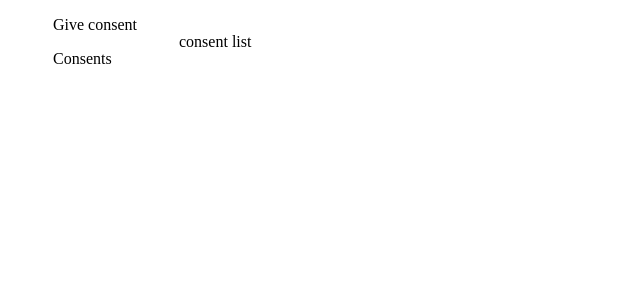
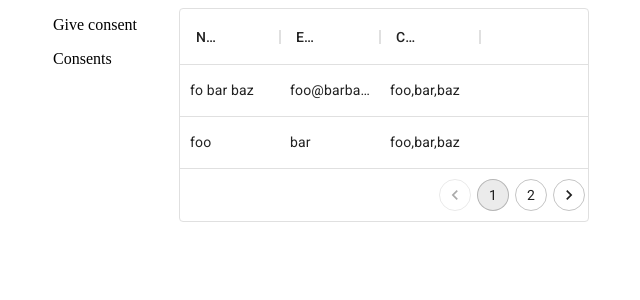
Before and after one commit to eamanola/consents, a React (Create React App) app: page /consents in a window 1280 px wide. Shown: the top 300 px of the page, without its empty margins (327-967 px from the left). Built offline with nearby package versions, Linux system fonts and the light colour scheme.

Commit message:
consent list initial

```diff
--- a/package.json
+++ b/package.json
@@ -4,7 +4,9 @@
   "private": true,
   "dependencies": {
     "@material-ui/core": "^4.11.4",
+    "@material-ui/data-grid": "^4.0.0-alpha.27",
     "@material-ui/icons": "^4.11.2",
+    "@material-ui/lab": "^4.0.0-alpha.58",
     "@testing-library/jest-dom": "^5.12.0",
     "@testing-library/react": "^11.2.6",
     "@testing-library/user-event": "^12.8.3",
--- a/src/App.js
+++ b/src/App.js
@@ -18,7 +18,7 @@ const App = () => (
         container
         direction="row"
         justify="center"
-        alignItems="center"
+        alignItems="flex-start"
         spacing={2}
       >
         <ResponsiveMenu menu={menu} />
--- /dev/null
+++ b/src/components/consent-form.js
@@ -0,0 +1,5 @@
+import React from 'react';
+
+const ConsentForm = () => <div>consent form</div>;
+
+export default ConsentForm;
--- /dev/null
+++ b/src/components/consents-list.js
@@ -0,0 +1,40 @@
+import React from 'react';
+import { DataGrid, useGridSlotComponentProps } from '@material-ui/data-grid';
+import Pagination from '@material-ui/lab/Pagination';
+
+import ConsentService from '../services/consent-service';
+
+const CustomPagination = () => {
+  const { state, apiRef } = useGridSlotComponentProps();
+  return (
+    <Pagination
+      variant="outlined"
+      count={state.pagination.pageCount}
+      page={state.pagination.page + 1}
+      onChange={(event, value) => apiRef.current.setPage(value - 1)}
+    />
+  );
+};
+
+const ConsentsList = () => {
+  const consents = ConsentService.getAll();
+
+  const cols = [
+    { field: 'name', headerName: 'Name' },
+    { field: 'email', headerName: 'Email' },
+    { field: 'consents', headerName: 'Consents' },
+  ];
+
+  return (
+    <DataGrid
+      columns={cols}
+      rows={consents}
+      pageSize={2}
+      components={{ Pagination: CustomPagination }}
+      disableSelectionOnClick
+      autoHeight
+    />
+  );
+};
+
+export default ConsentsList;
--- a/src/components/content.js
+++ b/src/components/content.js
@@ -4,18 +4,20 @@ import {
   Route,
 } from 'react-router-dom';
 import { Redirect } from 'react-router';
+import Grid from '@material-ui/core/Grid';
 
-import Grid from '@material-ui/core/Grid';
+import ConsentForm from './consent-form';
+import ConsentsList from './consents-list';
 
 const Content = () => (
   <Grid item xs>
     <main>
       <Switch>
         <Route path="/consents">
-          consent list
+          <ConsentsList />
         </Route>
         <Route path="/give-consent">
-          consent form
+          <ConsentForm />
         </Route>
         <Redirect from="/" to="/give-consent" />
       </Switch>
--- /dev/null
+++ b/src/services/consent-service.js
@@ -0,0 +1,28 @@
+const getAll = () => [
+  {
+    id: 1,
+    name: 'fo bar baz',
+    email: 'foo@barbarbarbar.baz',
+    consents: ['foo', 'bar', 'baz'],
+  },
+  {
+    id: 2,
+    name: 'foo',
+    email: 'bar',
+    consents: ['foo', 'bar', 'baz'],
+  },
+  {
+    id: 3,
+    name: 'foo',
+    email: 'bar',
+    consents: ['foo', 'bar', 'baz'],
+  },
+  {
+    id: 4,
+    name: 'foo',
+    email: 'bar',
+    consents: ['foo', 'bar', 'baz'],
+  },
+];
+
+export default { getAll };
```
Also changed, not shown: 1 other file (tests, documents, lock files or other folders).
